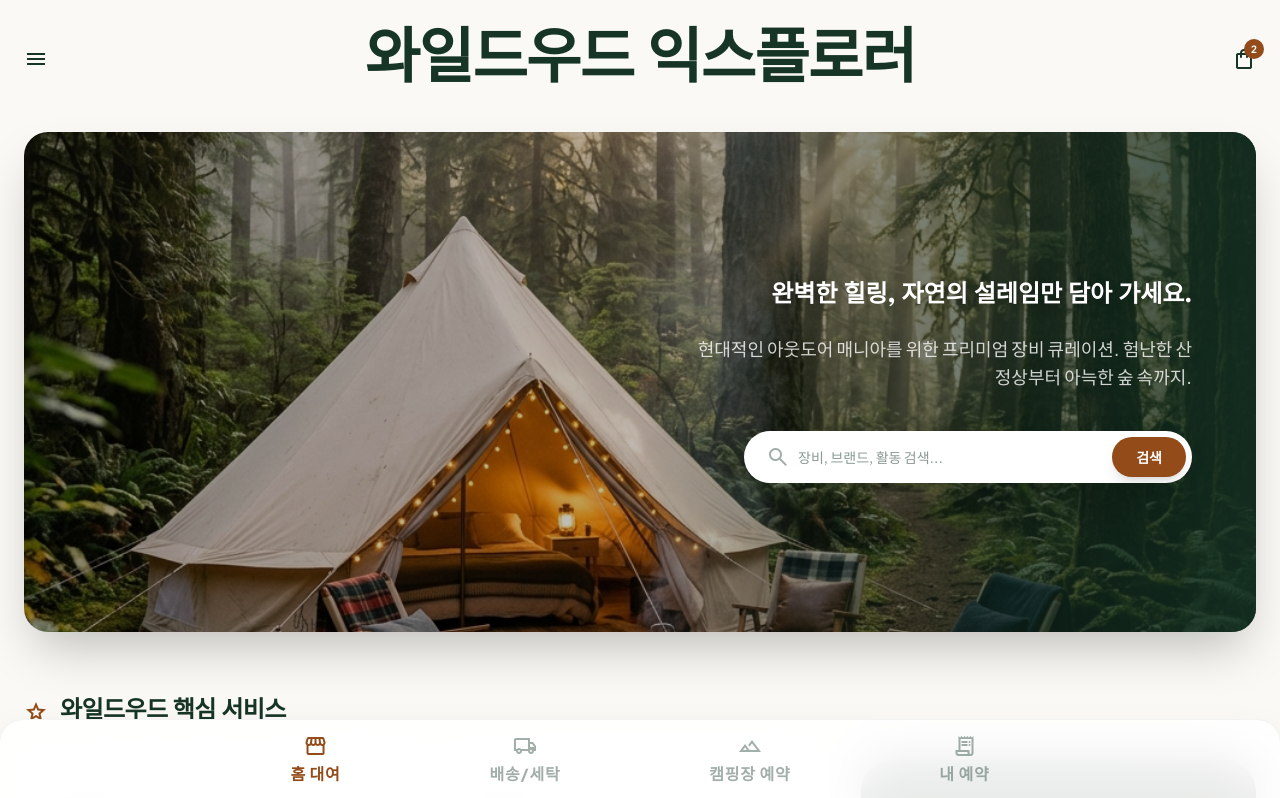
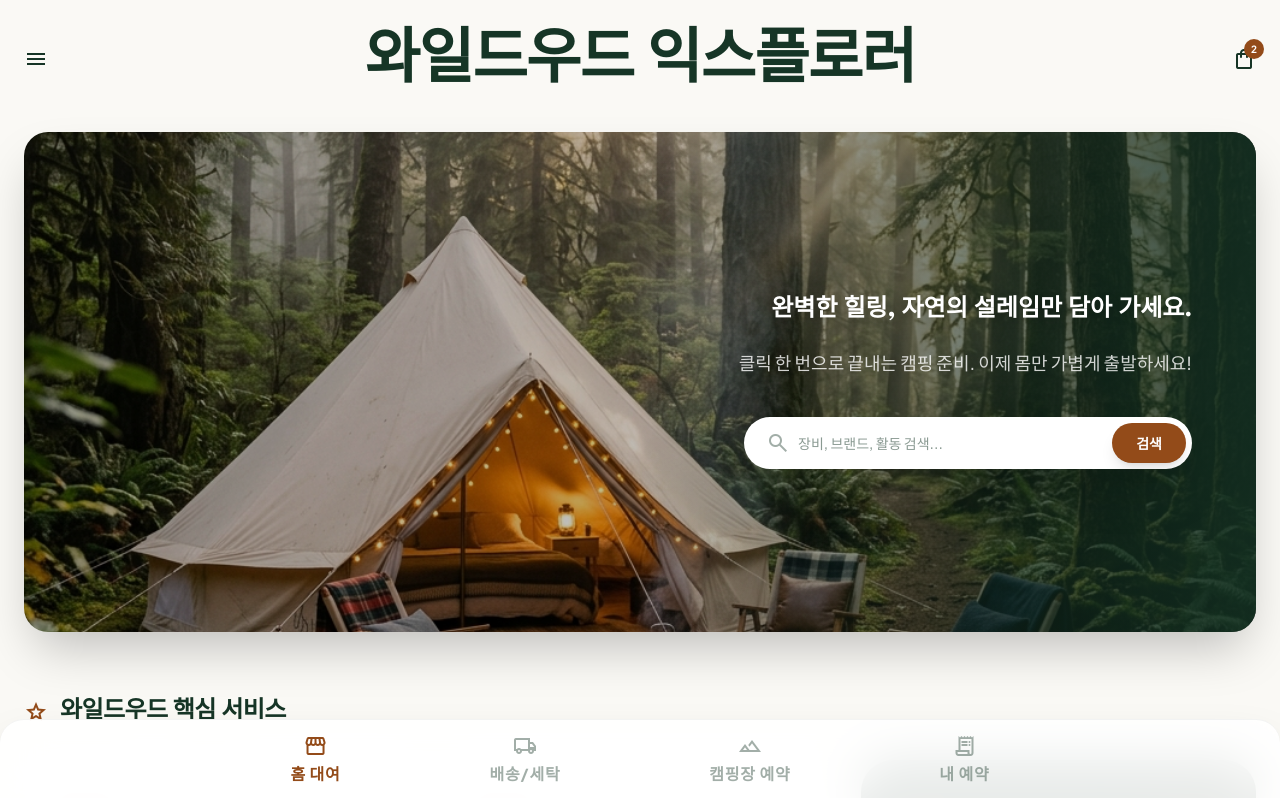
Before and after one commit to mmoo3105-spec/Wildwood-Explorer-2, a React (Vite) app: page / in a window 1280 px wide. Shown: the top 798 px of the page. Built offline with nearby package versions, Linux system fonts and the light colour scheme.

Commit message:
content: update hero subtitle text

```diff
--- a/src/pages/Home.tsx
+++ b/src/pages/Home.tsx
@@ -50,7 +50,7 @@ export default function Home({ products, onProductClick, onAddClick, onNavigate
             완벽한 힐링, 자연의 설레임만 담아 가세요.
           </h2>
           <p className="text-white/80 text-lg mb-10 max-w-lg font-medium">
-            현대적인 아웃도어 매니아를 위한 프리미엄 장비 큐레이션. 험난한 산 정상부터 아늑한 숲 속까지.
+            클릭 한 번으로 끝내는 캠핑 준비. 이제 몸만 가볍게 출발하세요!
           </p>
           <div className="flex bg-white rounded-full p-1.5 max-w-md w-full shadow-2xl text-left">
             <div className="flex-grow flex items-center px-4 gap-2 text-brand-green-deep/40">
```
